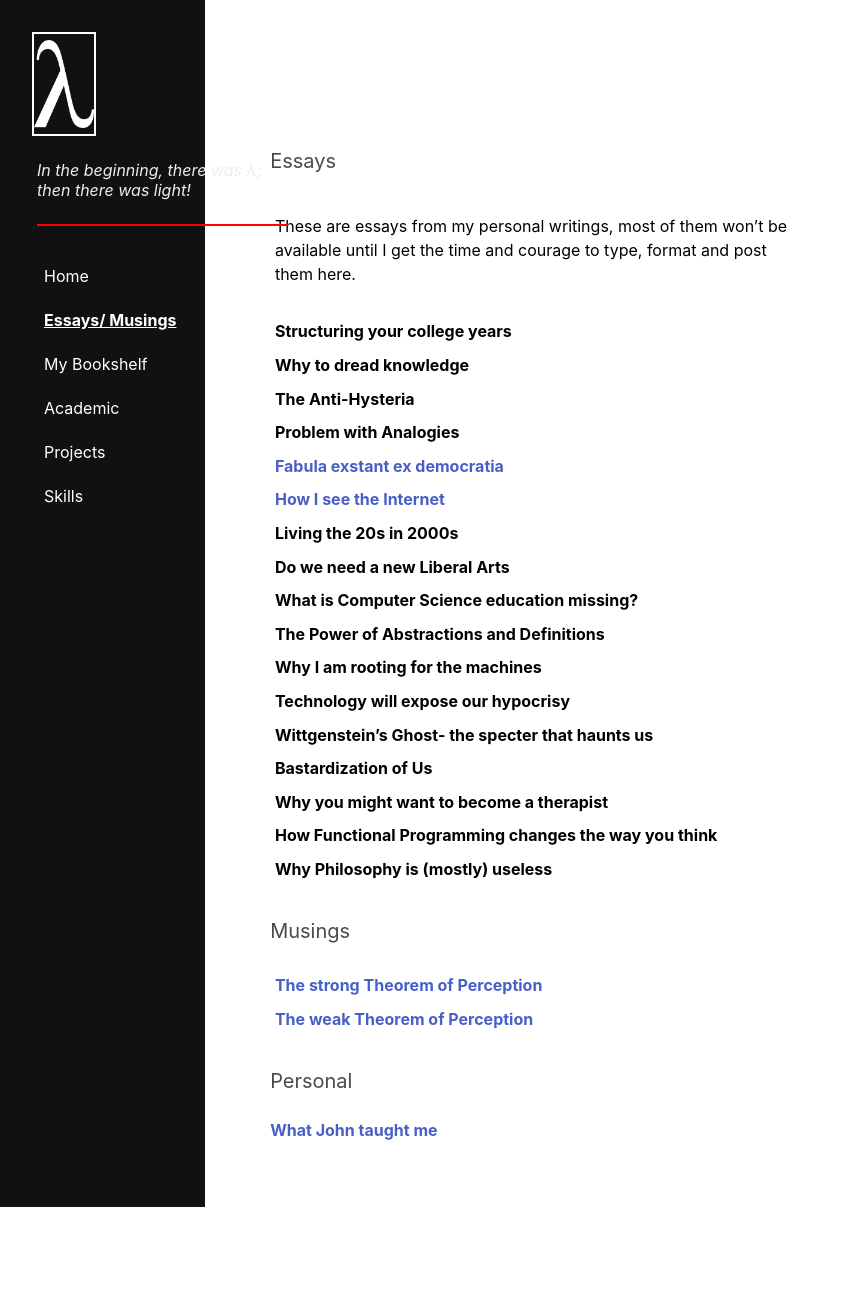
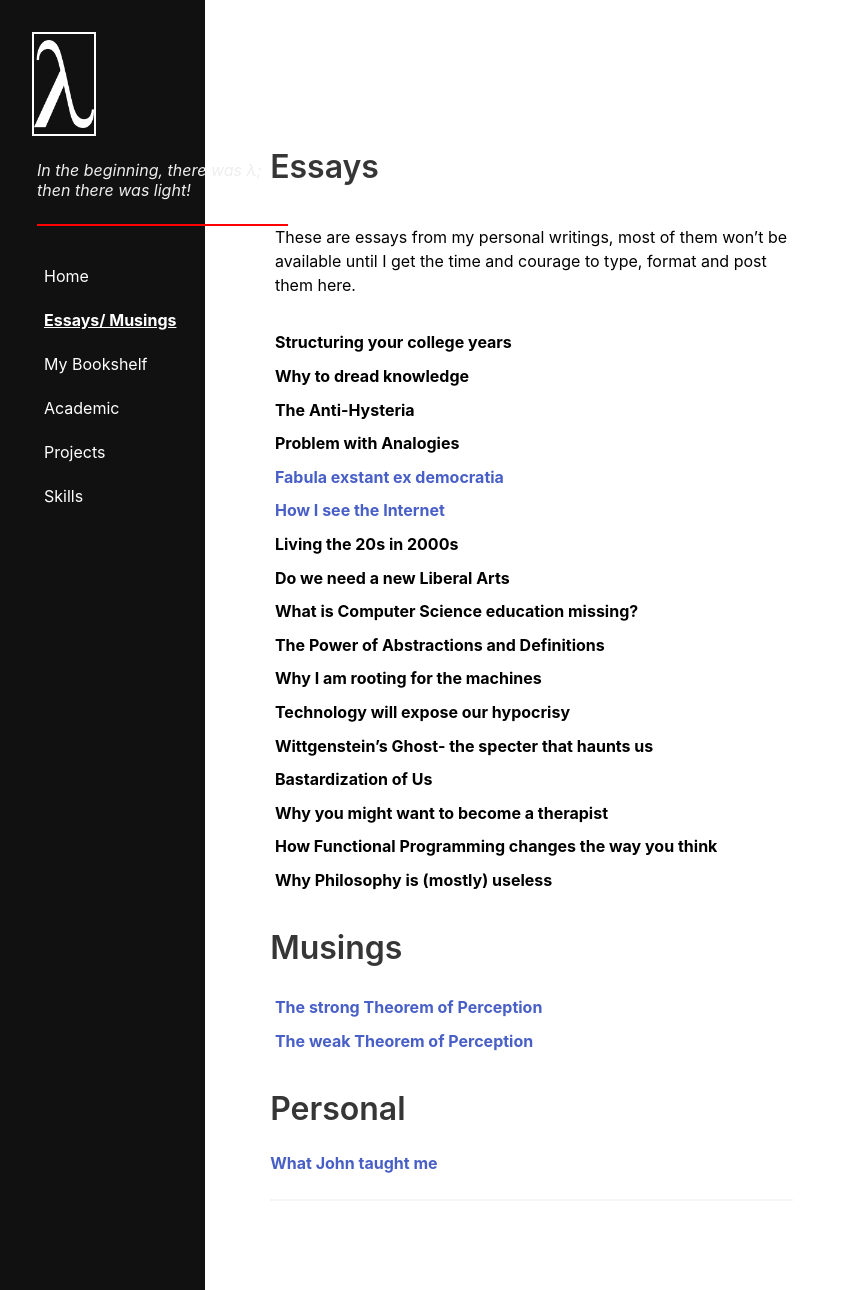
Before and after one commit to davidahmed/personal-homepage, a Vue app: page /#/essays in a window 1280 px wide. Shown: the whole page, without its empty margins (0-850 px from the left). Before the commit the page ends 1207 px from the top, so only its background shows below. Built offline with nearby package versions, Linux system fonts and the light colour scheme.

Commit message:
Added heading formattings to the titles

```diff
--- a/src/components/EssaysList.vue
+++ b/src/components/EssaysList.vue
@@ -1,7 +1,7 @@
 <template>
 	<div>
 		<section class="section has-padding-medium">
-		<h1 class="subtitle"> Essays </h1>
+		<h1 class="title"> Essays </h1>
 		<p class="has-padding-medium"> These are essays from my personal writings, most of them won’t be available until I get the time and courage to type, format and post them here. </p>
 		<br>
 		<div v-bind:key="essay.title" v-for="essay in essays">
@@ -19,7 +19,7 @@
 		</section>
 		<br>
 		<section class="section has-padding-medium">
-		<h2 class="subtitle"> Musings </h2>
+		<h2 class="title"> Musings </h2>
 		<div v-bind:key="essay.title" v-for="essay in musings">
 			<p class="has-text-weight-bold has-padding-medium">
 			<span v-if="essay.meta && essay.meta.published && essay.meta.slug">
@@ -35,7 +35,7 @@
 		</section>
 		<br>
 		<section class="section has-padding-medium">
-		<h2 class="subtitle"> Personal </h2>
+		<h2 class="title"> Personal </h2>
 
 		<div v-bind:key="essay.title" v-for="essay in personal">
 			<p class="has-text-weight-bold">
@@ -48,7 +48,9 @@
 			</span>
 			<span v-else> {{ essay.title }} </span>
 		</p>
+			<hr>
 		</div>
+
 		</section>
 
 	</div>
```
